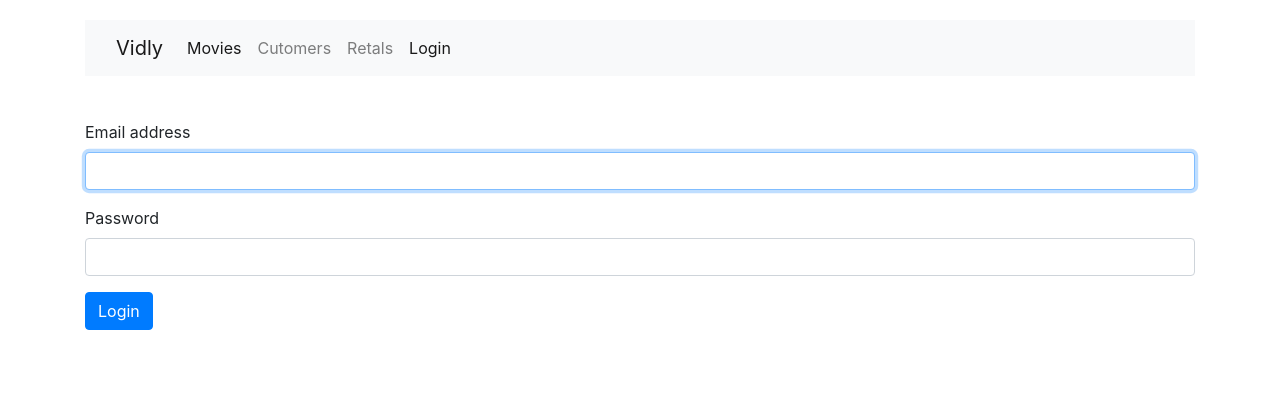
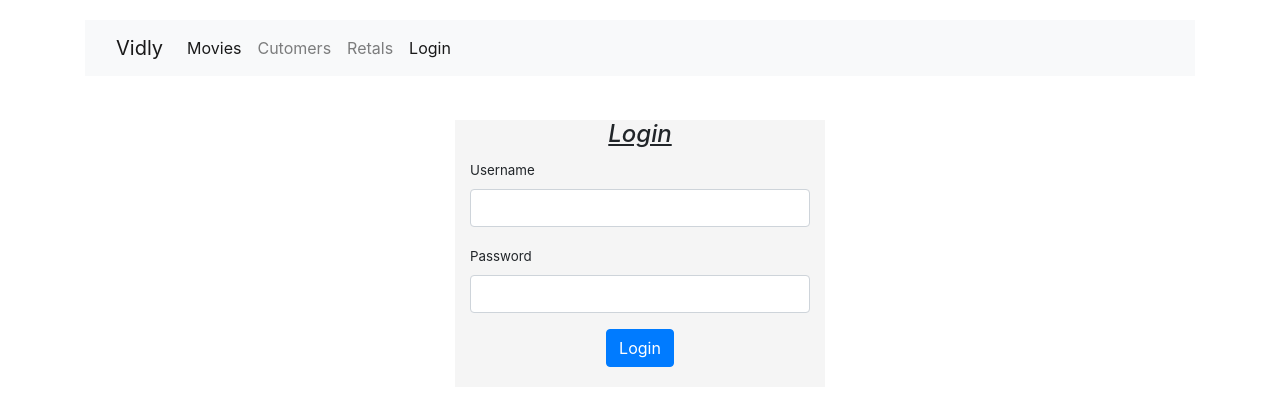
Before and after one commit to Aamer-Ali/vidly, a React (Create React App) app: page /login in a window 1280 px wide. Shown: the top 406 px of the page. Built offline with nearby package versions, Linux system fonts and the light colour scheme.

Commit message:
Form validation completed. Form validation completed on submit. Form validation completed on onChange event. Note : Most of the time I used destructuring for arguments.

```diff
--- a/src/App.js
+++ b/src/App.js
@@ -1,7 +1,7 @@
 import "./App.css";
 import Movies from "./components/movies";
 
-import { Component } from "react";
+// import { Component } from "react";
 import { Route, Redirect, Switch } from "react-router-dom";
 import Cutomers from "./components/cutomers";
 import Rentals from "./components/rentals";
--- /dev/null
+++ b/src/components/common/input.jsx
@@ -0,0 +1,23 @@
+import React from "react";
+
+const Input = ({ name, label, value, type, error, onChange }) => {
+  return (
+    <div className="mb-3">
+      <label htmlFor={name} className="form-label input-label">
+        {label}
+      </label>
+      <input
+        value={value}
+        onChange={onChange}
+        name={name}
+        id={name}
+        type={type}
+        className="form-control "
+        aria-describedby="emailHelp"
+      />
+      {error && <div className="alert alert-danger">{error}</div>}
+    </div>
+  );
+};
+
+export default Input;
--- a/src/components/loginForm.jsx
+++ b/src/components/loginForm.jsx
@@ -1,35 +1,87 @@
 import React, { Component } from "react";
+import Input from "./common/input";
+
 class LoginForm extends Component {
-  state = {};
+  state = {
+    account: { username: "", password: "" },
+    errors: {},
+  };
+
+  handleSubmit = (e) => {
+    e.preventDefault();
+    const errors = this.validate();
+    this.setState({ errors: errors || {} });
+
+    if (errors) return;
+
+    //call server
+    console.log("submitted");
+  };
+
+  validateProperty = ({ name, value }) => {
+    //destrured input argumnet
+    if (name === "username") {
+      if (value.trim() === "") return "Username is required";
+    }
+    if (name === "password") {
+      if (value.trim() === "") return "Password is required";
+    }
+  };
+
+  handleChange = ({ currentTarget: input }) => {
+    //destrured e.cuurentTarget and named it input
+    const errors = { ...this.state.errors };
+    const errorMessage = this.validateProperty(input);
+    if (errorMessage) errors[input.name] = errorMessage;
+    else delete errors[input.name];
+
+    const account = { ...this.state.account };
+    account[input.name] = input.value;
+    this.setState({ account, errors });
+  };
+
+  validate = () => {
+    const errors = {};
+    const { account } = this.state;
+    if (account.username.trim() === "") {
+      errors.username = "Username is required";
+    }
+    if (account.password.trim() === "") {
+      errors.password = "Password is required";
+    }
+
+    return Object.keys(errors).length === 0 ? null : errors;
+  };
+
   render() {
     return (
-      <div>
-        <form>
-          <div className="mb-3">
-            <label htmlFor="exampleInputEmail1" className="form-label">
-              Email address
-            </label>
-            <input
-              autoFocus
+      <div className="container col-xl-4 col-sm-4	col-md-4	col-lg-4 loginContainer">
+        <h4 className="text-center font-italic">
+          <u>Login</u>
+        </h4>
+        <form onSubmit={this.handleSubmit}>
+          <Input
+            name="username"
+            label="Username"
+            value={this.state.account.username}
             type="email"
-              className="form-control "
-              id="exampleInputEmail1"
-              aria-describedby="emailHelp"
+            onChange={this.handleChange}
+            error={this.state.errors.username}
           />
-          </div>
-          <div className="mb-3">
-            <label htmlFor="exampleInputPassword1" className="form-label">
-              Password
-            </label>
-            <input
+
+          <Input
+            name="password"
+            label="Password"
+            value={this.state.account.password}
             type="password"
-              className="form-control"
-              id="exampleInputPassword1"
+            onChange={this.handleChange}
+            error={this.state.errors.password}
           />
-          </div>
+          <div className="text-center">
             <button type="submit" className="btn btn-primary">
               Login
             </button>
+          </div>
         </form>
       </div>
     );
--- a/src/components/movieForm.jsx
+++ b/src/components/movieForm.jsx
@@ -1,5 +1,5 @@
 import React from "react";
-import { propTypes } from "prop-types";
+// import { propTypes } from "prop-types";
 const MovieForm = ({ match, history }) => {
   return (
     <div>
--- a/src/components/movies.jsx
+++ b/src/components/movies.jsx
@@ -5,7 +5,7 @@ import ListGroup from "./common/listGroup";
 import Pagination from "./common/pagination";
 import { paginate } from "../utils/paginate";
 import MoviesTable from "./moviesTable";
-import { Redirect, Route} from "react-router-dom";
+// import { Redirect, Route} from "react-router-dom";
 import _ from "lodash";
 
 class Movies extends Component {
@@ -81,7 +81,6 @@ class Movies extends Component {
 
     return (
       <React.Fragment>
-
         <div className="row">
           <div className="col-2">
             <ListGroup
--- a/src/index.css
+++ b/src/index.css
@@ -17,6 +17,15 @@ code {
   margin-bottom: 20px;
 }
 
+.loginContainer {
+  background-color: whitesmoke;
+  padding-bottom: 20px;
+}
+
 .clickable {
   cursor: pointer;
 }
+
+.input-label {
+  font-size: smaller;
+}
```
Also changed, not shown: 2 other files (tests, documents, lock files or other folders). Lines whose indentation alone changed are shown as unchanged.
